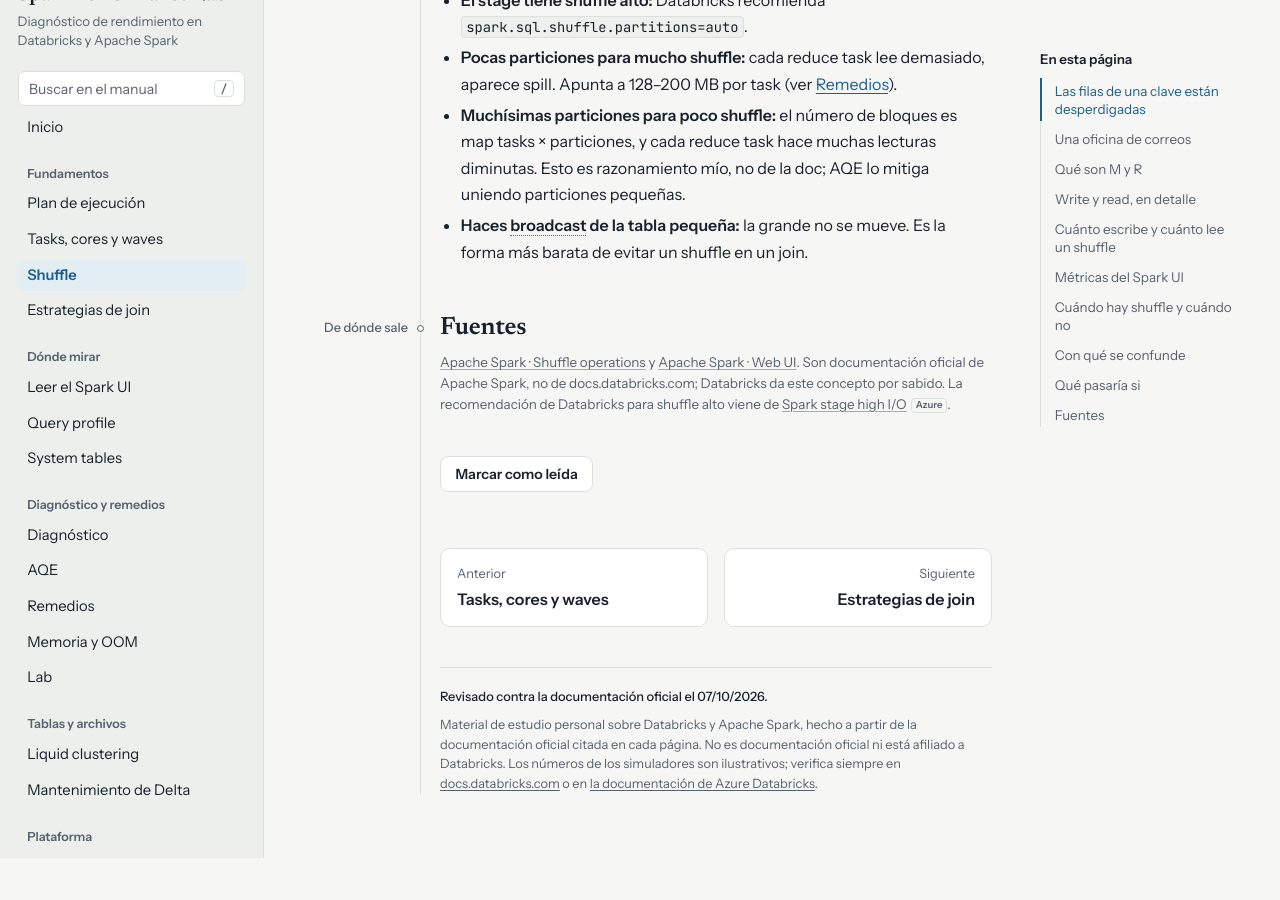
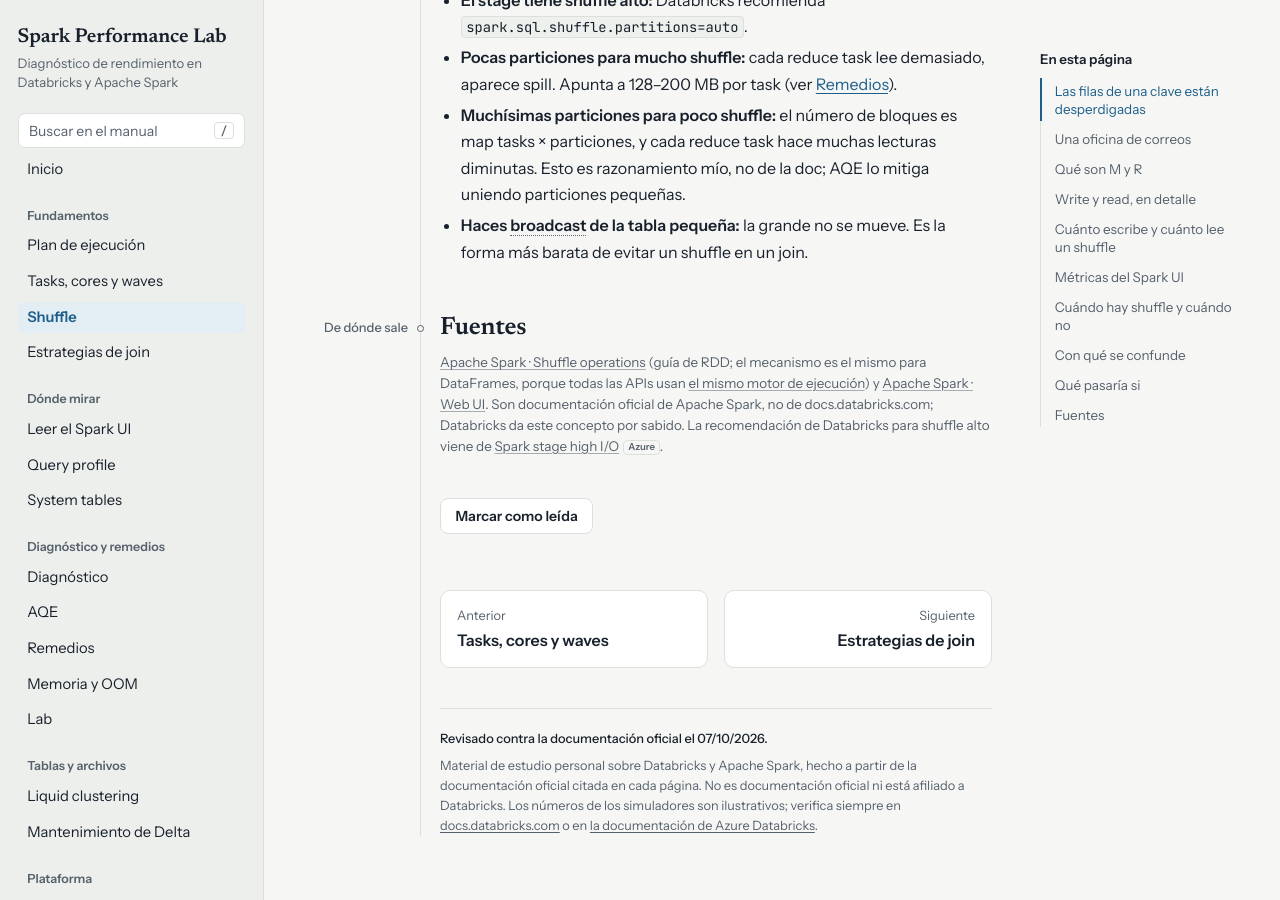
Before and after one commit to hectorpatino/spark-performance-lab, a Jekyll site: the page built from src/shuffle.html, in a window 1280 px wide and 900 px high, scrolled down 7736 px. Built offline with Jekyll 4.4.1, drawn with Linux system fonts in a browser that asks for light colours; before the commit the page ends 8594 px from its top, so only the background shows below that.

Commit message:
Clarify documentation on DataFrame/SQL API usage and RDD references in AGENTS.md, CLAUDE.md, aqe.html, and shuffle.html

```diff
--- a/src/aqe.html
+++ b/src/aqe.html
@@ -267,4 +267,4 @@ SELECT /*+ SKEW('orders', ('o_custId', 'o_storeRegionId'), ((0, 1001), (1, 1002)
       target="_blank" rel="noopener">Apache Spark · Web UI</a> (stages <i>skipped</i>) · <a
       href="https://spark.apache.org/docs/latest/rdd-programming-guide.html#performance-impact"
       target="_blank" rel="noopener">Apache Spark · Shuffle, performance impact</a> (archivos de
-      shuffle que se conservan)</p>
+      shuffle que se conservan; guía de RDD, el mecanismo es el mismo para DataFrames)</p>
--- a/src/shuffle.html
+++ b/src/shuffle.html
@@ -262,7 +262,10 @@ description: "Shuffle write y shuffle read: cómo se mueven las filas entre stag
     <h3><span class="k">De dónde sale</span>Fuentes</h3>
     <p class="src"><a
       href="https://spark.apache.org/docs/latest/rdd-programming-guide.html#shuffle-operations"
-      target="_blank" rel="noopener">Apache Spark · Shuffle operations</a> y <a
+      target="_blank" rel="noopener">Apache Spark · Shuffle operations</a> (guía de RDD; el
+      mecanismo es el mismo para DataFrames, porque todas las APIs usan <a
+      href="https://spark.apache.org/docs/latest/sql-programming-guide.html"
+      target="_blank" rel="noopener">el mismo motor de ejecución</a>) y <a
       href="https://spark.apache.org/docs/latest/web-ui.html" target="_blank" rel="noopener">Apache
       Spark · Web UI</a>. Son documentación oficial de Apache Spark, no de docs.databricks.com;
       Databricks da este concepto por sabido. La recomendación de Databricks para shuffle alto viene
```
Also changed, not shown: AGENTS.md (+1 -0 lines), CLAUDE.md (+1 -0 lines).
